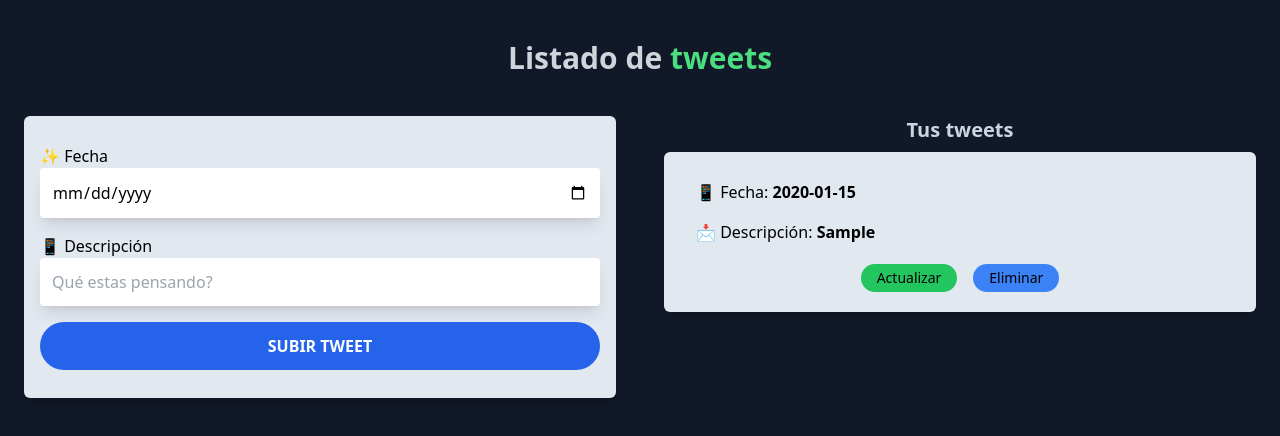
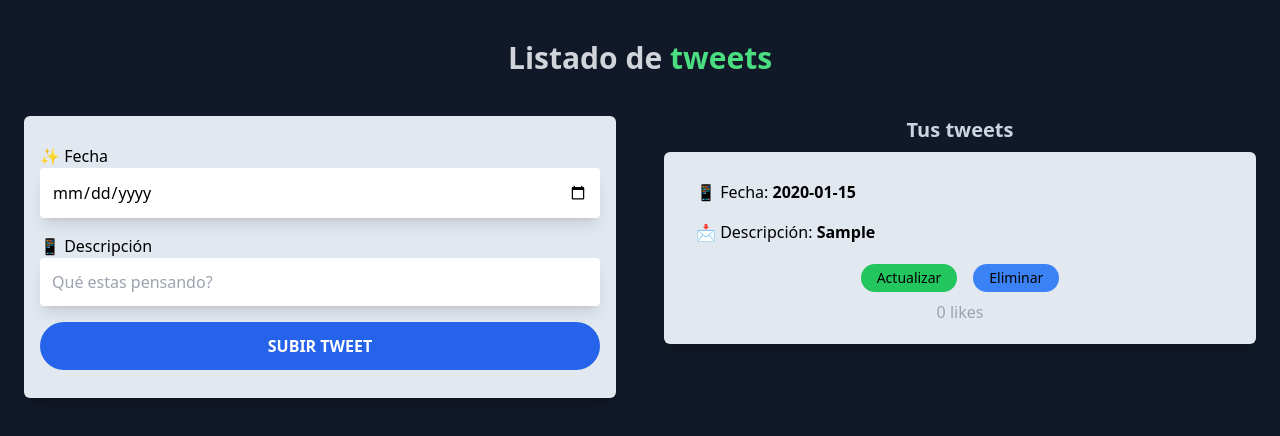
Before and after one commit to stardaymar/TweetUp, a React (Vite) app: page / in a window 1280 px wide. Both pictures are taken after typing "2020-01-15", "Sample" into the empty fields and a click on the input "Subir tweet". Shown: the top 436 px of the page. Built offline with nearby package versions, Linux system fonts and the light colour scheme.

Commit message:
Agregado boton de like con renderizado dinamico

```diff
--- a/src/components/ListaTweets.jsx
+++ b/src/components/ListaTweets.jsx
@@ -1,6 +1,11 @@
 import Tweet from './Tweet';
 
 const ListaTweets = ({ tweets, setTweet, eliminarTweet }) => {
+  const getLikes = (tweetId) => {
+    const likes = localStorage.getItem(`likes_${tweetId}`);
+    return likes ? JSON.parse(likes) : 0;
+  };
+
   return (
     <div>
       {tweets && tweets.length ? (
@@ -9,12 +14,14 @@ const ListaTweets = ({ tweets, setTweet, eliminarTweet }) => {
             Tus tweets
           </div>
           {tweets.map((tweet) => {
+            const likes = getLikes(tweet.id);
             return (
               <Tweet
                 key={tweet.id}
                 tweet={tweet}
                 setTweet={setTweet}
                 eliminarTweet={eliminarTweet}
+                likes={likes}
               />
             );
           })}
--- a/src/components/Tweet.jsx
+++ b/src/components/Tweet.jsx
@@ -1,5 +1,8 @@
-const Tweet = ({ tweet, setTweet, eliminarTweet }) => {
+import { useState } from 'react';
+
+const Tweet = ({ tweet, setTweet, eliminarTweet, likes }) => {
   const { fecha, descripcion, id } = tweet;
+  const [numLikes, setNumLikes] = useState(likes);
 
   const handleEliminar = () => {
     const respuesta = confirm('¿Desea eliminar el tweet?');
@@ -7,6 +10,12 @@ const Tweet = ({ tweet, setTweet, eliminarTweet }) => {
     if (respuesta) {
       eliminarTweet(id);
     }
+  };
+
+  const handleLikeClick = () => {
+    const newLikes = numLikes + 1;
+    localStorage.setItem(`likes_${tweet.id}`, JSON.stringify(newLikes));
+    setNumLikes(newLikes);
   };
 
   return (
@@ -36,6 +45,16 @@ const Tweet = ({ tweet, setTweet, eliminarTweet }) => {
             >
               Eliminar
             </button>
+
+            <div className='mt-2'>{tweet.content}</div>
+            <div className='mt-2'>
+              <button
+                className='text-gray-400 hover:text-blue-500 transition duration-150'
+                onClick={handleLikeClick}
+              >
+                {numLikes} {numLikes === 1 ? 'like' : 'likes'}
+              </button>
+            </div>
           </div>
         </div>
       </div>
```
